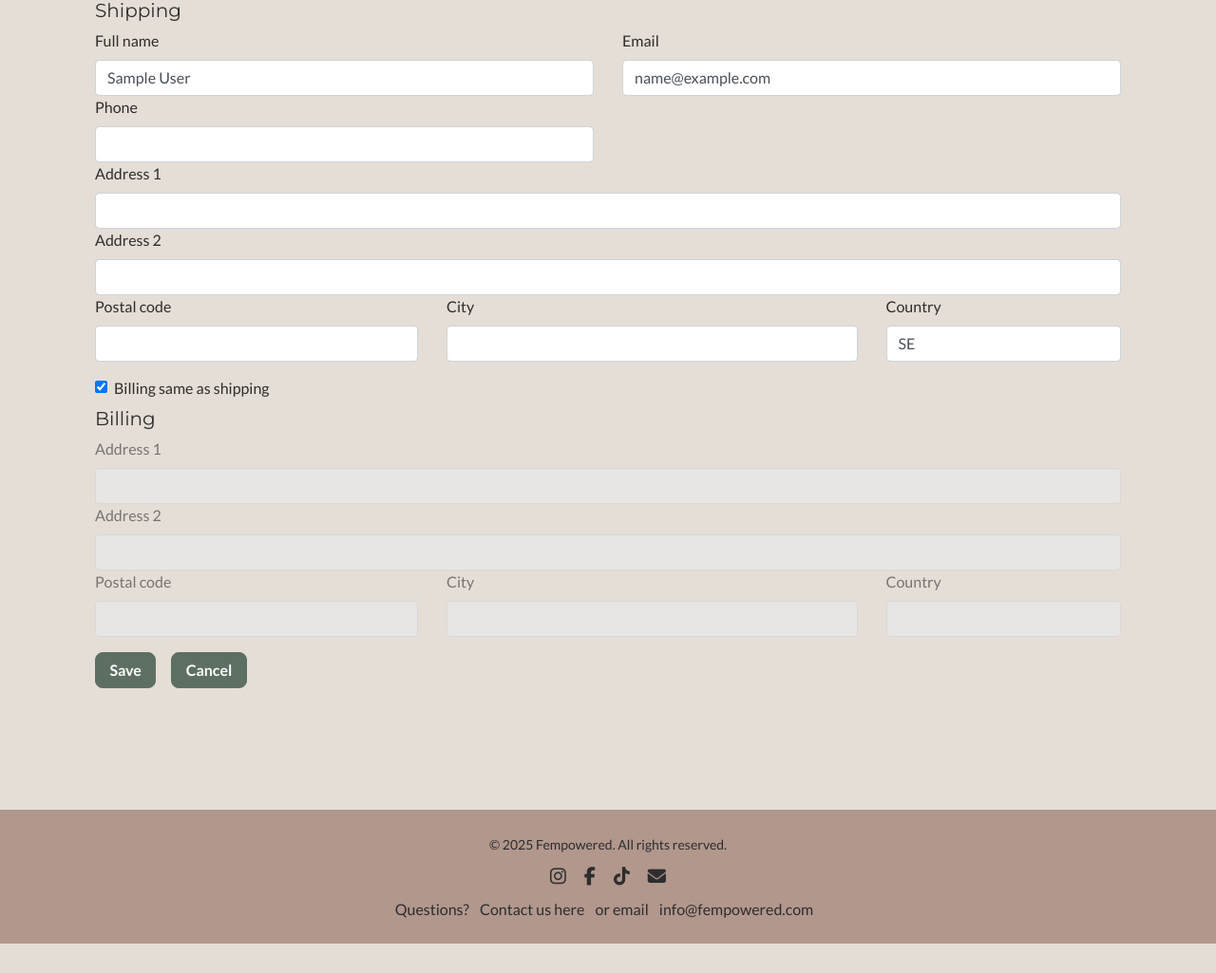
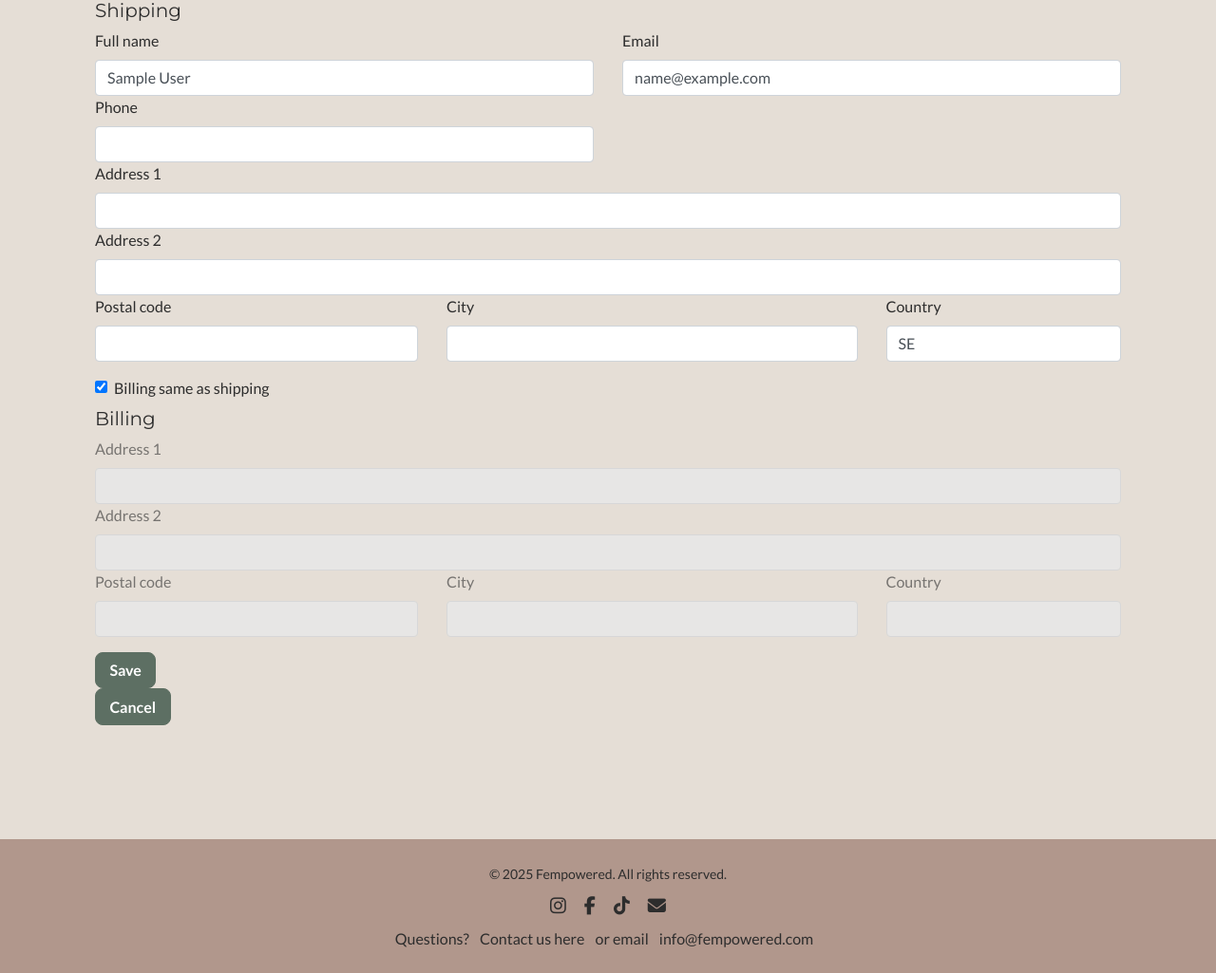
Before and after one commit to emelie-nilsson/fempowered, a Django app: page /account/addresses/ in a window 1280 px wide. Shown: the part 251-1276 px from the top of the page at 95% size. Before the commit the page ends 1245 px from the top, so only its background shows below. Run offline with Django 3.2, Linux system fonts and the light colour scheme; the visitor is signed in with stand-in values (Sample User, id 1); parts of the project's set-up code (start-up, migrations or seed data) failed here and were passed over.

Commit message:
Return layout on buttons

```diff
--- a/templates/accounts/addresses.html
+++ b/templates/accounts/addresses.html
@@ -92,26 +92,26 @@
     </div>
 
     <!-- Save/Cancel -->
- <div class="col-12 mt-3">
-    <div class="d-flex flex-wrap">
-      <button class="btn btn-fem me-3 mr-3 mb-2" type="submit">Save</button>
-      <a href="{% url 'addresses' %}" class="btn btn-fem-outline mb-2">Cancel</a>
+<div class="col-12 mt-3">
+  <div class="d-flex flex-column gap-2">
+    <div>
+      <button class="btn btn-fem" type="submit">Save</button>
     </div>
-  </div>
-</form>
-
-<!-- Delete form -->
-{% if address and address.is_active %}
-  <div class="col-12 mt-3">
-    <div class="d-flex justify-content-between align-items-center flex-wrap">
-      <div></div> <!-- Push Delete to the right -->
-      <form method="post" action="{% url 'address_delete' %}" onsubmit="return confirm('Clear your saved address?');">
+    <div>
+      <a href="{% url 'addresses' %}" class="btn btn-fem-outline">Cancel</a>
+    </div>
+    {% if address and address.is_active %}
+    <div>
+      <form method="post" action="{% url 'address_delete' %}"
+            onsubmit="return confirm('Clear your saved address?');">
         {% csrf_token %}
         <button type="submit" class="btn btn-outline-danger">Delete</button>
       </form>
     </div>
+    {% endif %}
   </div>
-{% endif %}
+</div>
+
 
 <script>
   // Toggle billing fields when "Billing same as shipping" is checked
```
